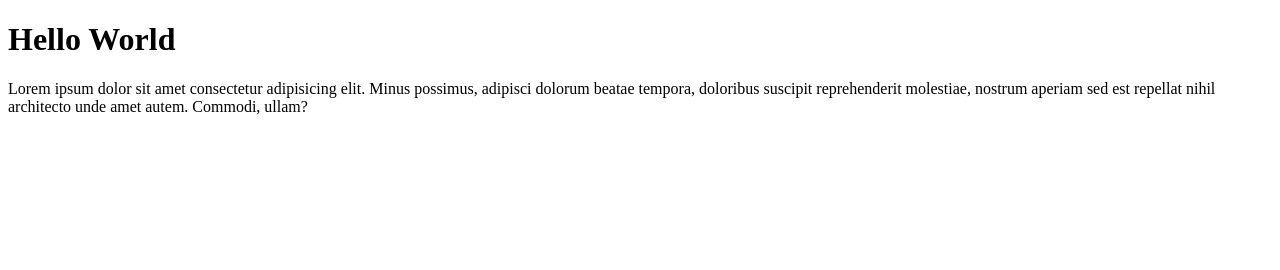
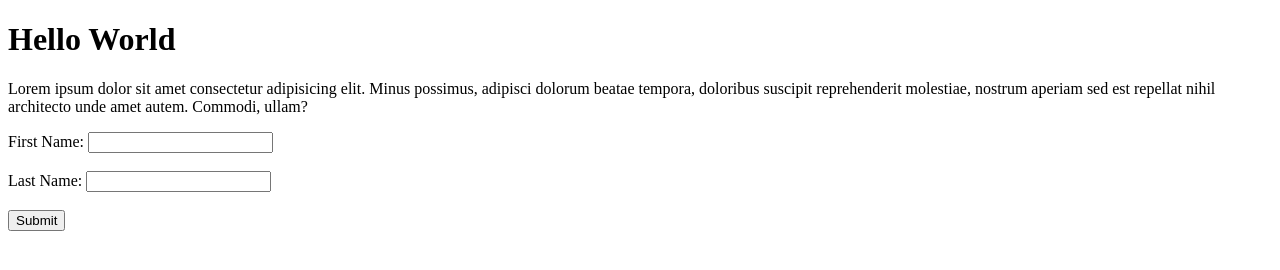
Before and after one commit to johnyloco/Branching-Demo, a plain HTML site: page index.html in a window 1280 px wide. Drawn offline with Linux system fonts and the light colour scheme.

Commit message:
second add form

```diff
--- a/index.html
+++ b/index.html
@@ -15,6 +15,13 @@
             doloribus suscipit reprehenderit molestiae, nostrum aperiam sed est repellat nihil architecto unde amet
             autem. Commodi, ullam?</p>
     </div>
+    <form>
+        <label for="fname">First Name:</label>
+        <input type="text" id="fname" name="fname"><br><br>
+        <label for="lname">Last Name:</label>
+        <input type="text" id="lname" name="lname"><br><br>
+        <input type="submit" value="Submit">
+    </form>
 </body>
 
 </html>
```
